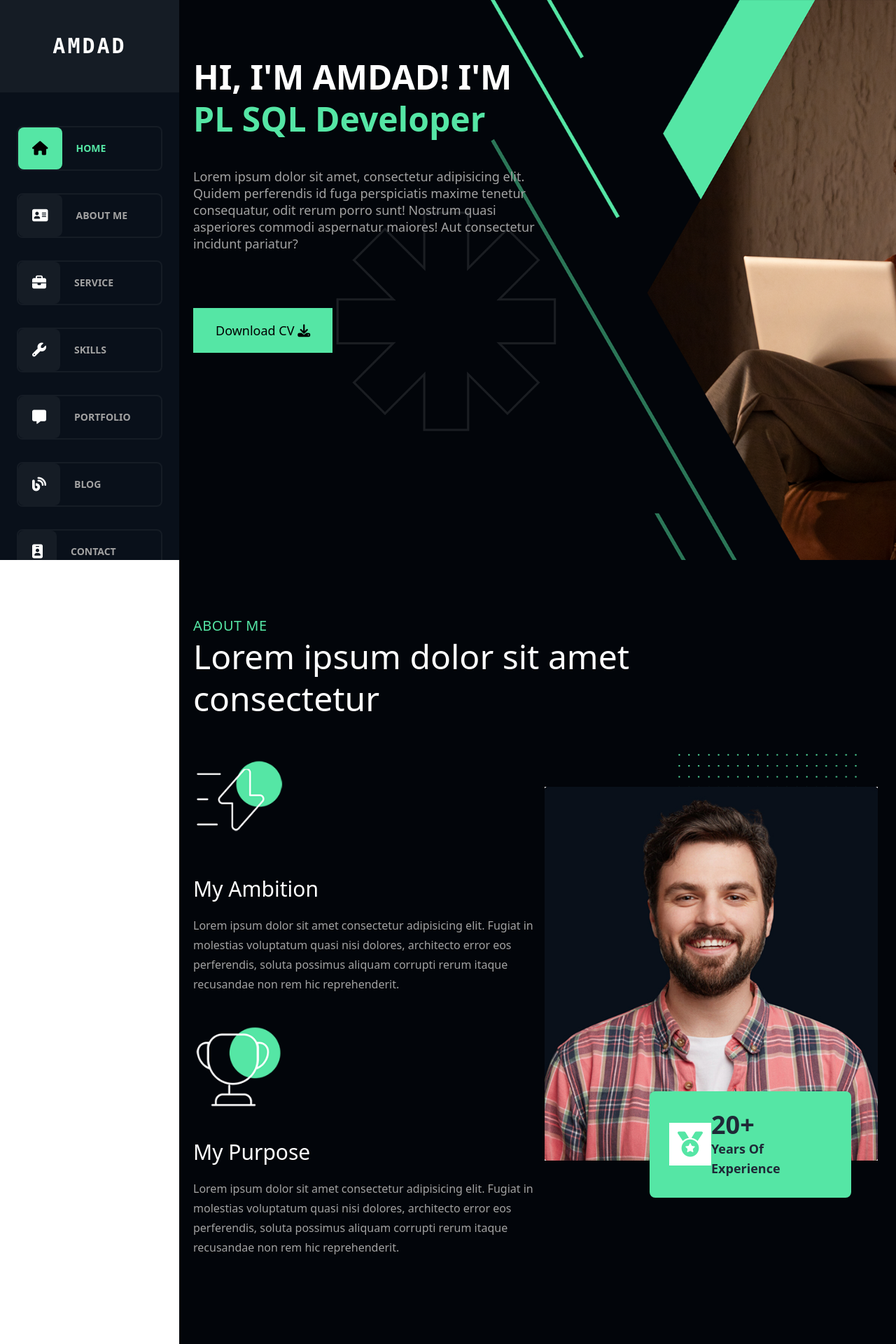
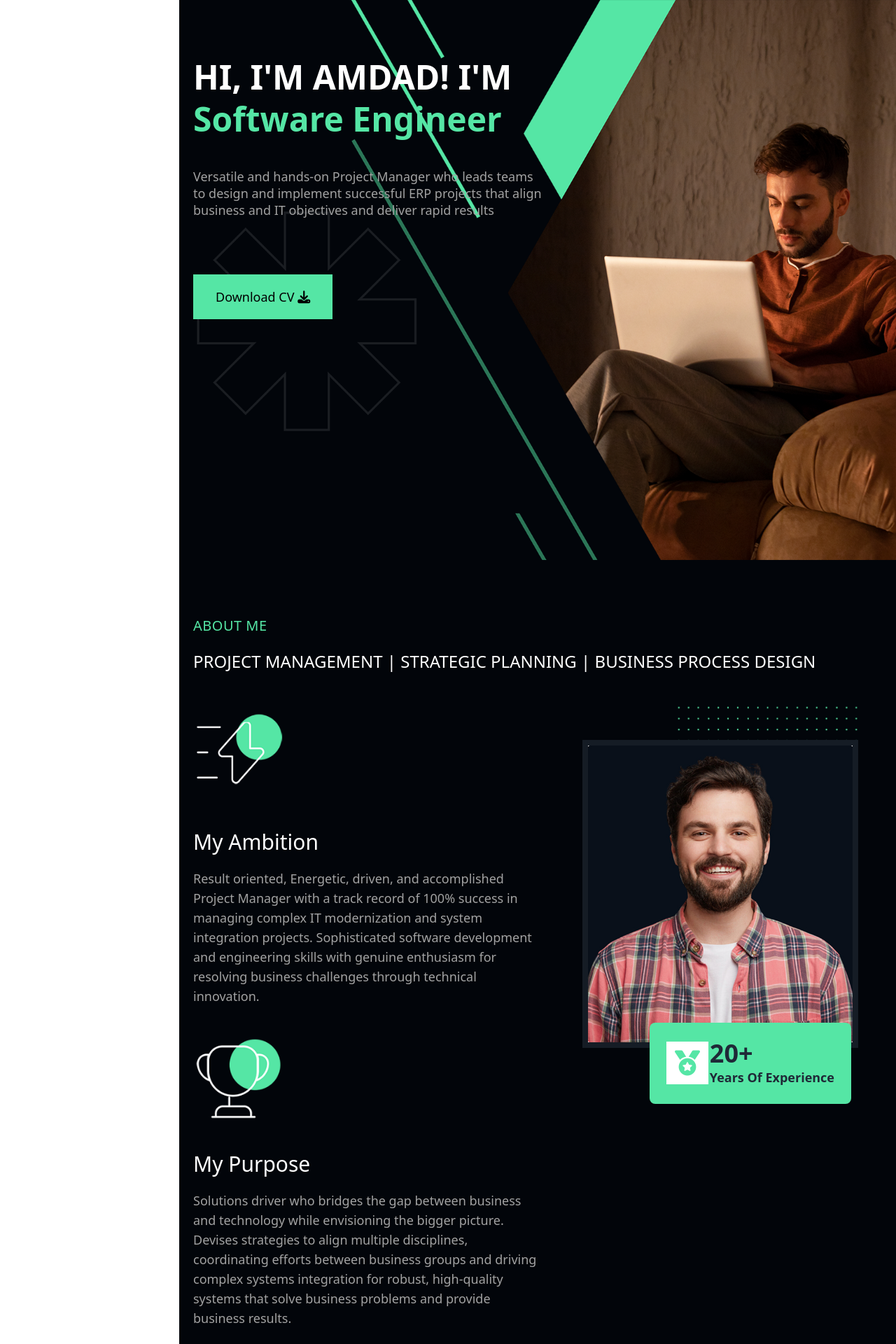
Before and after one commit to abyan-yusuf/papa_portfolio, a React (Vite) app: page / in a window 1280 px wide. Shown: the top 1920 px of the page at 70% size. Built offline with nearby package versions, Linux system fonts and the light colour scheme.

Commit message:
responsive navbar and hero

```diff
--- a/index.html
+++ b/index.html
@@ -5,6 +5,7 @@
     <meta name="viewport" content="width=device-width, initial-scale=1.0" />
     <title>Amdad's Portfolio</title>
     <link rel="stylesheet" href="https://cdnjs.cloudflare.com/ajax/libs/font-awesome/6.4.2/css/all.min.css">
+    <link rel="icon" href="/public/Screenshot 2023-10-26 115300.png">
   </head>
   <body class="design-scrollbar">
     <div id="root"></div>
--- a/src/App.jsx
+++ b/src/App.jsx
@@ -2,6 +2,7 @@ import Navbar from "./comp/Navbar/Navbar";
 import Hero from "./comp/Hero/Hero";
 import About from "./comp/About/About";
 import Service from "./comp/Service/Service";
+import Skills from "./comp/Skills/Skills";
 const App = () => {
   return (
     <>
@@ -9,6 +10,7 @@ const App = () => {
       <Hero />
       <About />
       <Service />
+      <Skills/>
     </>
   );
 };
--- a/src/comp/About/About.jsx
+++ b/src/comp/About/About.jsx
@@ -6,32 +6,39 @@ const About = () => {
   return (
     <section id="about" className="py-20 bg-bodybc ml-64 pl-5">
       <h4 className=" text-gb text-xl tracking-wide font-medium">ABOUT ME</h4>
-      <h1 className="text-white text-5xl font-medium leading-tight mb-14">
-        Lorem ipsum dolor sit amet <br /> consectetur
+      <h1 className="text-white text-2xl font-medium leading-snug mt-5 mb-14">
+        PROJECT MANAGEMENT | STRATEGIC PLANNING | BUSINESS PROCESS DESIGN
       </h1>
       <div className="flex">
         <div className="w-1/2">
           <img src={Ambition} className="w-32 mb-10 h-auto" />
           <h2 className="text-white text-3xl font-medium">My Ambition</h2>
-          <p className="text-gray mt-5 leading-7">
-            Lorem ipsum dolor sit amet consectetur adipisicing elit. Fugiat in
-            molestias voluptatum quasi nisi dolores, architecto error eos
-            perferendis, soluta possimus aliquam corrupti rerum itaque
-            recusandae non rem hic reprehenderit.
+          <p className="text-gray mt-5 leading-7 text-lg">
+            Result oriented, Energetic, driven, and accomplished Project Manager
+            with a track record of 100% success in managing complex IT
+            modernization and system integration projects. Sophisticated
+            software development and engineering skills with genuine enthusiasm
+            for resolving business challenges through technical innovation.
           </p>
           <img src={Purpose} className="w-32 mb-10 h-auto mt-10" />
           <h2 className="text-white text-3xl font-medium">My Purpose</h2>
-          <p className="text-gray mt-5 leading-7">
-            Lorem ipsum dolor sit amet consectetur adipisicing elit. Fugiat in
-            molestias voluptatum quasi nisi dolores, architecto error eos
-            perferendis, soluta possimus aliquam corrupti rerum itaque
-            recusandae non rem hic reprehenderit.
+          <p className="text-gray mt-5 leading-7 text-lg">
+            Solutions driver who bridges the gap between business and technology
+            while envisioning the bigger picture. Devises strategies to align
+            multiple disciplines, coordinating efforts between business groups
+            and driving complex systems integration for robust, high-quality
+            systems that solve business problems and provide business results.
           </p>
         </div>
         <div className="w-1/2 relative">
-          <img src={Image} className="h-52 w-auto absolute end-16 z-0 animate-animation" />
-          <img src={Smile} className="mt-10 h-3/4 z-10 absolute" />
-          <div className=" z-20 p-7 bg-gb w-72 absolute end-16 top-2/3 flex items-center justify-between rounded-lg">
+          <img
+            src={Image}
+            className="h-52 w-auto absolute end-16 z-0 animate-animation"
+          />
+          <div className="flex justify-center">
+            <img src={Smile} className="mt-10 h-2/4 z-10 absolute border-8 border-borderc" />
+          </div>
+          <div className=" z-20 p-6 bg-gb w-72 absolute end-16 bottom-80 flex items-center justify-between rounded-lg">
             <p className="inline">
               <i className="fa-solid fa-medal text-4xl text-gb p-3 bg-white inline"></i>
             </p>
--- a/src/comp/Hero/Hero.jsx
+++ b/src/comp/Hero/Hero.jsx
@@ -24,17 +24,19 @@ const Hero = () => {
   }, [index]);
 
   return (
-    <header id="hero" className="bg-bodybc ml-64 pl-5 w-auto py-20 bg-working bg-cover h-screen">
+    <header
+      id="hero"
+      className="bg-bodybc md:ml-64 pl-5 w-auto py-20 bg-working bg-center bg-cover h-screen z-[-5]"
+    >
       <h1 className="heading text-5xl text-white font-bold leading-tight">
         HI, I'M AMDAD! I'M <br />
         <span className="text-gb font-black">{item}</span>
       </h1>
-      <div className="flex flex-wrap w-1/2 leading-6 mt-10 mb-10 text-lg">
+      <div className="flex flex-wrap w-2/3 md:w-1/2 leading-6 mt-10 mb-10 text-lg">
         <p className="text-gray font-medium">
-          Lorem ipsum dolor sit amet, consectetur adipisicing elit. Quidem
-          perferendis id fuga perspiciatis maxime tenetur consequatur, odit
-          rerum porro sunt! Nostrum quasi asperiores commodi aspernatur maiores!
-          Aut consectetur incidunt pariatur?
+          Versatile and hands-on Project Manager who leads teams to design and
+          implement successful ERP projects that align business and IT
+          objectives and deliver rapid results
         </p>
         <div className="flex w-96 justify-between pt-20">
           <a
--- a/src/comp/Navbar/Nav/Nav.jsx
+++ b/src/comp/Navbar/Nav/Nav.jsx
@@ -32,7 +32,7 @@ const Nav = (props) => {
         <p
           className={
             props.text == active
-              ? "py-4 px-5 rounded-lg text-xl bg-active text-black"
+              ? "bg-active py-4 px-5 rounded-lg text-xl text-black"
               : "bg-fg py-4 px-5 rounded-lg text-xl text-white group-focus:bg-gb group-hover:text-black group-hover:bg-gb group-focus:text-black transition-background-color duration-500 ease-linear"
           }
         >
--- a/src/comp/Navbar/Navbar.jsx
+++ b/src/comp/Navbar/Navbar.jsx
@@ -1,14 +1,40 @@
+import { useState } from "react";
 import Nav from "./Nav/Nav";
 
 function Navbar() {
+  const navbarDefaultStyle = "hidden fixed overflow-y-scroll no-scrollbar";
+  const buttonDefaultStyle = "px-4 py-3 bg-gb md:hidden z-10 absolute m-2 text-black text-2xl";
+  const iconDefaultStyle = "bars";
+  const [navbarStyle, setNavbarStyle] = useState(navbarDefaultStyle);
+  const [buttonStyle, setButtonStyle] = useState(buttonDefaultStyle);
+  const [iconStyle, setIconStyle] = useState(iconDefaultStyle);
+  const [isStyleChanged, setIsStyleChanged] = useState(false);
+
+  const changeNavbarStyle = () => {
+    if (isStyleChanged) {
+      setNavbarStyle(navbarDefaultStyle);
+      setButtonStyle(buttonDefaultStyle)
+      setIconStyle(iconDefaultStyle)
+    } else {
+      setNavbarStyle("w-64 h-full bg-bg fixed overflow-y-scroll no-scrollbar");
+      setButtonStyle("px-4 py-3 bg-fg md:hidden z-10 absolute left-64 m-2 text-white text-2xl")
+      setIconStyle('xmark')
+    }
+    setIsStyleChanged(!isStyleChanged);
+  };
   return (
-    <nav className="w-64 h-full bg-bg fixed overflow-y-scroll no-scrollbar">
+    <div className="relative">
+      <nav className={navbarStyle}>
         <div>
           <a
             href="/"
             className="bg-fg py-12 px-8 text-3xl font-semibold flex justify-center"
           >
-          <p className="font-black font-mono tracking-widest text-white">
+            <p className="font-black font-lithos tracking-widest text-white flex items-center">
+              <img
+                src="/public/Screenshot 2023-10-26 115300.png"
+                className="w-[45px] inline-block mr-[10px]"
+              />
               AMDAD
             </p>
           </a>
@@ -18,9 +44,9 @@ function Navbar() {
           <div className="py-4"></div>
           <Nav icon="address-card" text="ABOUT ME" url="#about" />
           <div className="py-4"></div>
-        <Nav icon="briefcase" text="SERVICE" url='#service' />
+          <Nav icon="briefcase" text="SERVICE" url="#service" />
           <div className="py-4"></div>
-        <Nav icon="wrench" text="SKILLS" />
+          <Nav icon="wrench" text="SKILLS" url="#skill" />
           <div className="py-4"></div>
           <Nav icon="message" text="PORTFOLIO" />
           <div className="py-4"></div>
@@ -30,6 +56,15 @@ function Navbar() {
           <div className="py-4"></div>
         </div>
       </nav>
+      <div>
+        <button
+          className={buttonStyle}
+          onClick={changeNavbarStyle}
+        >
+          <i className={"fa-solid fa-" + iconStyle}></i>
+        </button>
+      </div>
+    </div>
   );
 }
 export default Navbar;
--- a/src/comp/Service/Service.jsx
+++ b/src/comp/Service/Service.jsx
@@ -6,8 +6,8 @@ const Service = () => {
       <h4 className="text-gb text-xl tracking-wide font-medium text-center">
         MY SERVICE
       </h4>
-      <h1 className="text-white text-5xl font-medium leading-tight mb-40 text-center">
-        Lorem ipsum dolor sit amet consectetur adipisicing
+      <h1 className="text-white text-4xl font-medium leading-tight mb-40 text-center">
+        Global ERP Project Implementation, Oracle ERP, SAP{" "}
       </h1>
       <div className="grid grid-cols-3 gap-4">
         <Services
--- /dev/null
+++ b/src/comp/Skills/Skills.jsx
@@ -0,0 +1,16 @@
+import React from "react";
+
+const Skills = () => {
+  return (
+    <section id="skill" className="py-20 bg-bodybc ml-64 pl-5">
+      <h4 className="text-gb text-xl tracking-wide font-medium text-center">
+        MY SKILLS
+      </h4>
+      <h1 className="text-white text-4xl font-medium leading-tight mb-40 text-center">
+        Lorem ipsum dolor sit amet consectetur adipisicing elit.
+      </h1>
+    </section>
+  );
+};
+
+export default Skills;
--- a/tailwind.config.js
+++ b/tailwind.config.js
@@ -22,10 +22,13 @@ export default {
       gray: "#a2a2a2",
     },
     backgroundImage: {
-      'working': "url('/public/banner_bg2.png')",
+      working: "url('/public/banner_bg2.png')",
     },
     animation: {
       animation: "in-out 4.5s linear infinite",
+    },
+    fontFamily: {
+      lithos: "Lithos Pro Regular",
     },
     keyframes: {
       "in-out": {
```
Also changed, not shown: public/Screenshot 2023-10-26 115300.png (added). Lines whose indentation alone changed are shown as unchanged.
